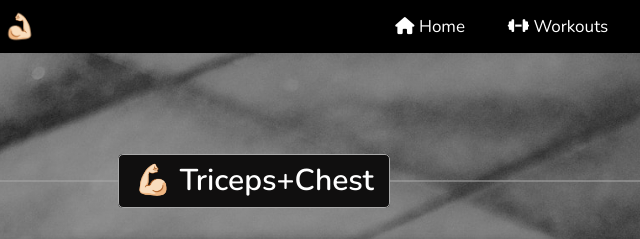
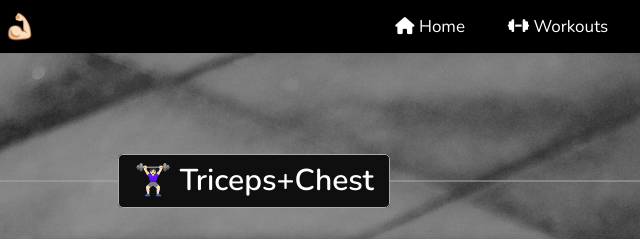
Before and after one commit to Danton1/sam, a plain HTML site: page triceps.html in a window 1280 px wide. Shown: the top 239 px of the page, 386-1026 px from the left. Drawn offline with nearby package versions, Linux system fonts and the light colour scheme; a script that the page names is missing.

Commit message:
Update triceps.html

```diff
--- a/triceps.html
+++ b/triceps.html
@@ -45,7 +45,7 @@
         <a href="./upper-body.html" class="btn"><i class="fa-solid fa-arrow-rotate-left"></i></a>
 
         <div class="table-container">
-            <h1 class="heading"><span>💪🏻 Triceps+Chest</span></h1>
+            <h1 class="heading"><span>🏋🏻‍♀️ Triceps+Chest</span></h1>
             <a href="./upper-body.html" class="btn"><i class="fa-solid fa-arrow-rotate-left"></i></a>
 
             <div class="fade hide" id="fade"></div>
```
